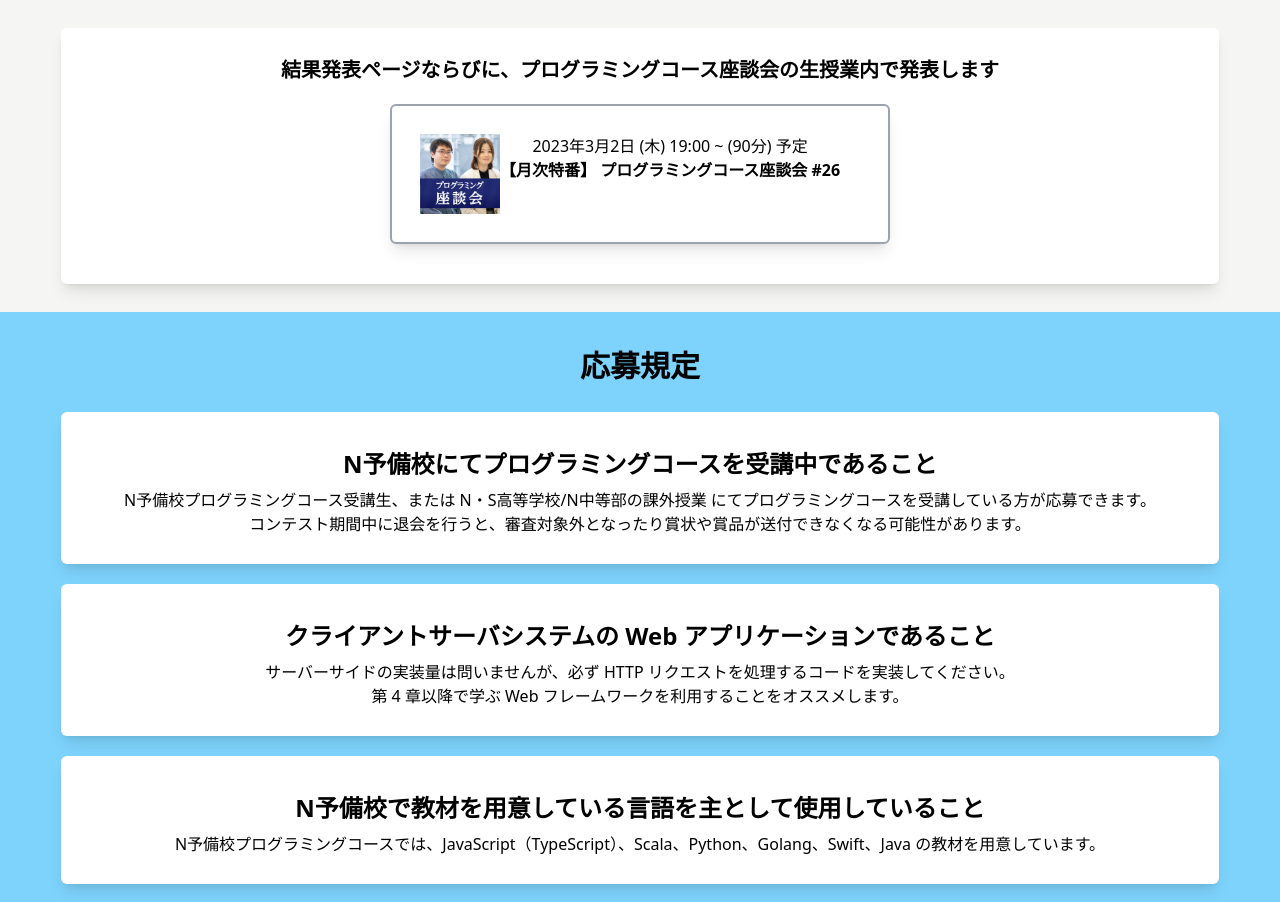
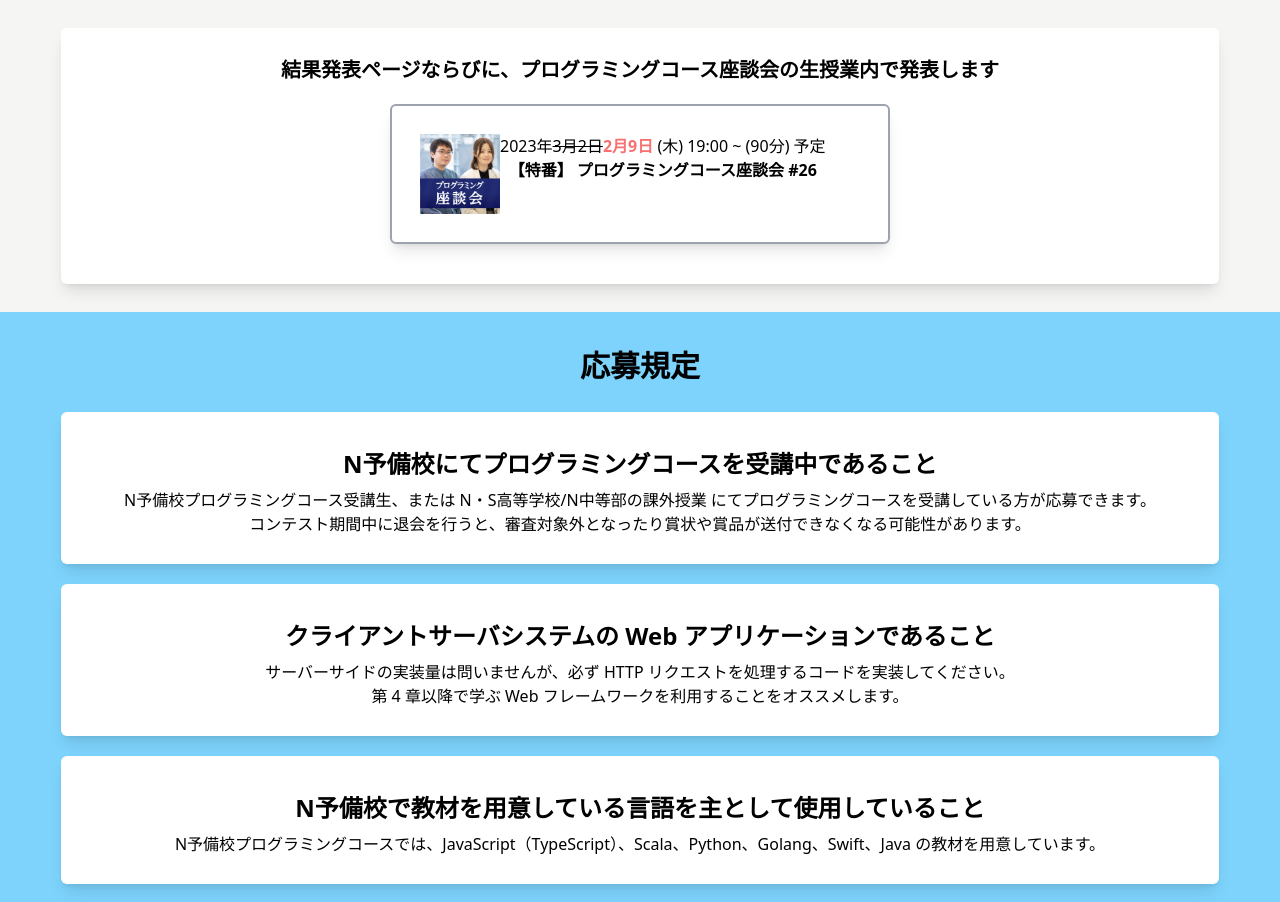
Before and after one commit to progedu/n-contest, a Next.js app: page /2022/winter/entry in a window 1280 px wide. Shown: the part 1120-2022 px from the top of the page. Built offline with nearby package versions, Linux system fonts and the light colour scheme.

Commit message:
座談会の日程変更

```diff
--- a/src/pages/2022/winter/entry/index.tsx
+++ b/src/pages/2022/winter/entry/index.tsx
@@ -51,7 +51,7 @@
           </dt>
           <dd className='text-center'>
             <a
-              href='https://www.nnn.ed.nico/lessons/482532171'
+              href='https://www.nnn.ed.nico/lessons/482532170'
               target='_blank'
               rel='noreferrer'
               className='block mx-auto flex p-7 mx-auto my-5 bg-white hover:bg-blue-200 rounded-md shadow-lg max-w-[500px] border-solid border-2 border-gray-400'
@@ -60,9 +60,9 @@
                 <img src='/images/zadankai.png' />
               </div>
               <div className='text-md'>
-                2023年3月2日 (木) 19:00 ~ (90分) 予定
+                2023年<span className='line-through'>3月2日</span><span className='text-red-400 font-bold'>2月9日</span> (木) 19:00 ~ (90分) 予定
                 <br />
-                <b>【月次特番】 プログラミングコース座談会 #26</b>
+                <b>【特番】 プログラミングコース座談会 #26</b>
               </div>
             </a>
           </dd>
```
